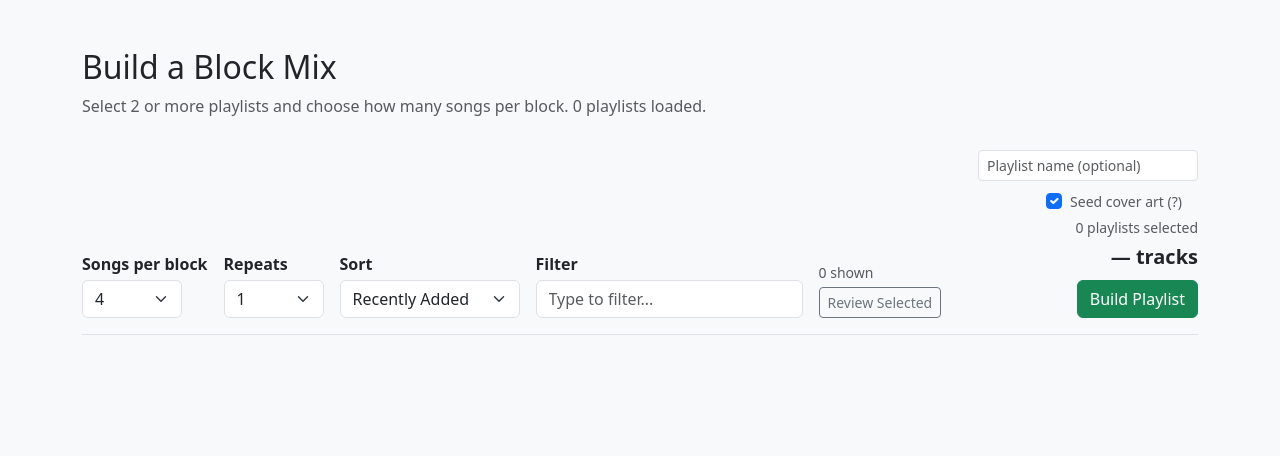
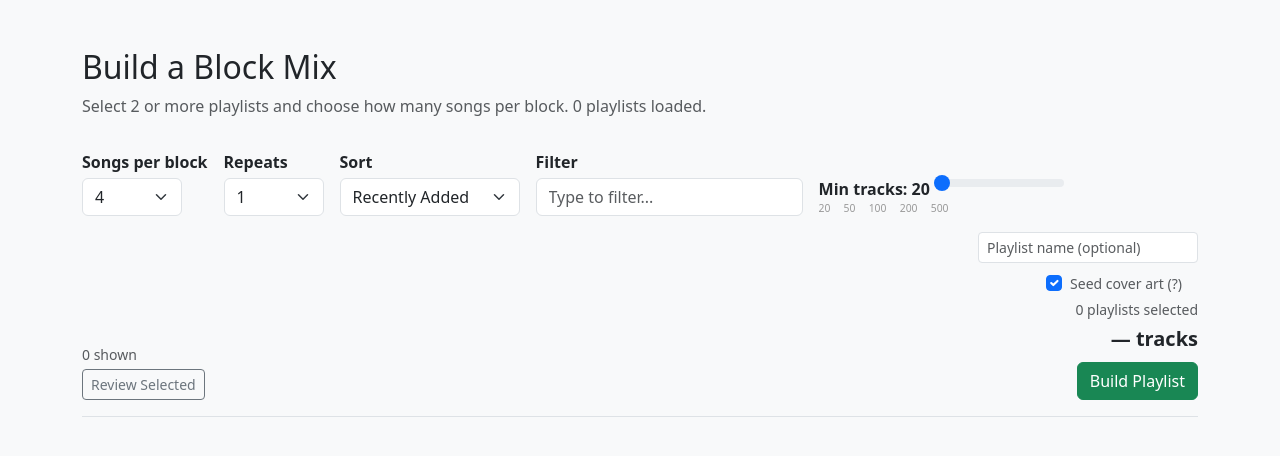
Before and after one commit to CoryBerry/Spotify_Playlist_Magic, a Flask app: template templates/spotify_playlists.html in a window 1280 px wide. Shown: the part 56-512 px from the top of the page. Run offline with Flask 3, Linux system fonts and the light colour scheme; the template is opened without the code that fills it, so the values that code supplies are empty.

Commit message:
Add notched min-tracks slider to Block Mix
Adds a client-side range slider (notches: 20 / 50 / 100 / 200 / 500) to
the Block Mix toolbar on both Spotify and Plex. Moving the slider instantly
hides cards below the threshold with no page reload. Default is 20 (all
playlists visible). Label updates live as the slider moves.

Co-Authored-By: Claude Sonnet 4.6 <noreply@anthropic.com>

```diff
--- a/templates/spotify_playlists.html
+++ b/templates/spotify_playlists.html
@@ -48,6 +48,13 @@
         <div class="col-md-3">
           <label class="form-label fw-bold mb-1">Filter</label>
           <input type="text" id="playlistFilter" class="form-control" placeholder="Type to filter...">
+        </div>
+        <div class="col-auto">
+          <label class="form-label fw-bold mb-1">Min tracks: <span id="minTracksLabel">20</span></label>
+          <input type="range" id="minTracks" min="0" max="4" step="1" value="0" class="form-range" style="width: 130px;">
+          <div class="d-flex justify-content-between" style="width: 130px; font-size: 0.65rem; color: #999; margin-top: -4px;">
+            <span>20</span><span>50</span><span>100</span><span>200</span><span>500</span>
+          </div>
         </div>
         <div class="col-auto" id="pinIntervalGroup" style="display:none">
           <label class="form-label fw-bold mb-1">Pin every</label>
@@ -161,6 +168,10 @@
     const filter  = document.getElementById("playlistFilter");
     const sorter  = document.getElementById("sortSelect");
     const counter = document.getElementById("visibleCount");
+    const minTracksEl    = document.getElementById("minTracks");
+    const minTracksLabel = document.getElementById("minTracksLabel");
+    const NOTCHES = [20, 50, 100, 200, 500];
+    function getMinTracks() { return NOTCHES[parseInt(minTracksEl.value)]; }
     const blockSizeEl      = document.getElementById("blockSize");
     const repeatsEl        = document.getElementById("repeats");
     const trackLabel       = document.getElementById("trackCountLabel");
@@ -221,11 +232,13 @@
     }
 
     function applyFilter() {
-      const term = filter.value.toLowerCase();
+      const term      = filter.value.toLowerCase();
+      const minTracks = getMinTracks();
       getCards().forEach(card => {
-        const nameMatch = card.dataset.name.includes(term);
-        const tagMatch  = !activeTag || card.dataset.tags.split(",").includes(activeTag);
-        card.style.display = (nameMatch && tagMatch) ? "" : "none";
+        const nameMatch  = card.dataset.name.includes(term);
+        const tagMatch   = !activeTag || card.dataset.tags.split(",").includes(activeTag);
+        const trackMatch = parseInt(card.dataset.tracks) >= minTracks;
+        card.style.display = (nameMatch && tagMatch && trackMatch) ? "" : "none";
       });
       updateCount();
     }
@@ -252,6 +265,10 @@
 
     filter.addEventListener("input", applyFilter);
     sorter.addEventListener("change", () => { applySort(); applyFilter(); });
+    minTracksEl.addEventListener("input", () => {
+      minTracksLabel.textContent = getMinTracks();
+      applyFilter();
+    });
     blockSizeEl.addEventListener("change", updateTrackCount);
     repeatsEl.addEventListener("change", updateTrackCount);
     pinIntervalEl.addEventListener("change", updateTrackCount);
```
Also changed, not shown: templates/plex_playlists.html (+20 -2 lines).
